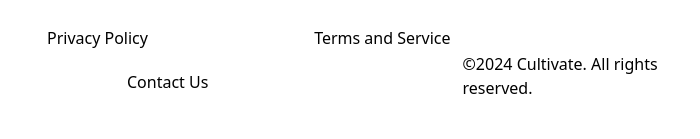
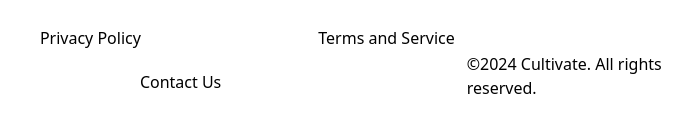
Before and after one commit to destinystarboy33-pro/cultivate, a website: page src/index.html in a window 1280 px wide. Shown: the part 2149-2288 px from the top of the page, 570-1270 px from the left. Drawn offline with Linux system fonts and the light colour scheme.

Commit message:
updated the site

```diff
--- a/src/index.html
+++ b/src/index.html
@@ -158,7 +158,7 @@
     <div class="flex flex-wrap justify-between items-center gap-5 px-3">
       <a href="">Privacy Policy</a>
       <a href="">Terms and Service</a>
-      <a href="" class="pl-20 md:">Contact Us</a>
+      <a href="" class="pl-25">Contact Us</a>
     </div>
     <p class="mt-8">©2024 Cultivate. All rights reserved.</p>
   </footer>
```
Also changed, not shown: src/output.css.
